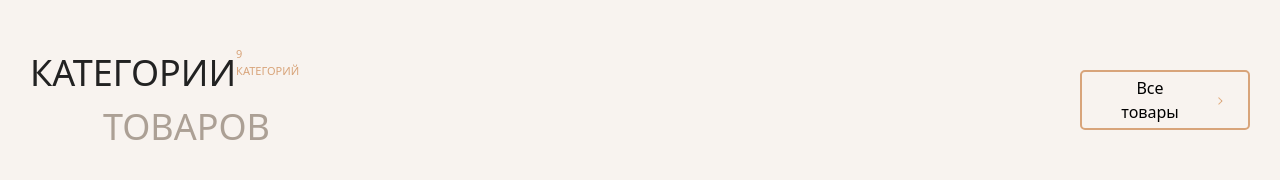
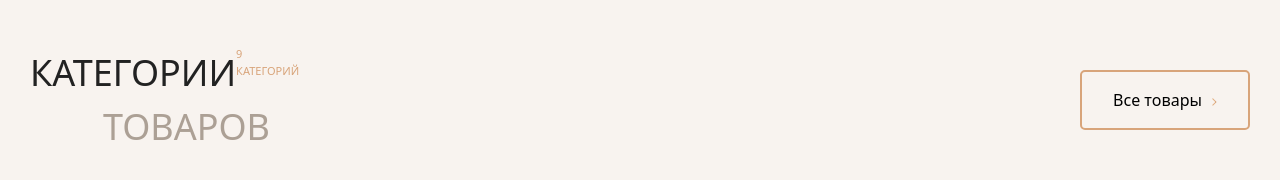
Before and after one commit to KhamdamovAva/Wood, a React (Vite) app: page / in a window 1280 px wide. Shown: the part 728-908 px from the top of the page. Built offline with nearby package versions, Linux system fonts and the light colour scheme.

Commit message:
updated styles in OutlineBtn

```diff
--- a/src/components/buttons/OutLineBtn/OutLineBtn.jsx
+++ b/src/components/buttons/OutLineBtn/OutLineBtn.jsx
@@ -3,7 +3,8 @@ import arrow from '../../../assets/icons/arrow_icon.svg'
 
 function OutLineBtn({ children }) {
   return (
-    <button className='border-2 border-[#D8A47A] py-[15px] px-[25px] w-[170px] h-[60px] rounded-[5px] flex items-center text-center'>{children} <img src={arrow} alt="icon" className='pt-[2px] pl-[25px]'/></button>
+    <button className='border-2 border-[#D8A47A] p-[22px]  text-[16px] w-[170px] h-[60px] rounded-[5px] flex items-center justify-center '>{children} <img src={arrow} alt="icon"
+      className='pt-[4px] pl-[10px]' /></button>
   )
 }
 
```
